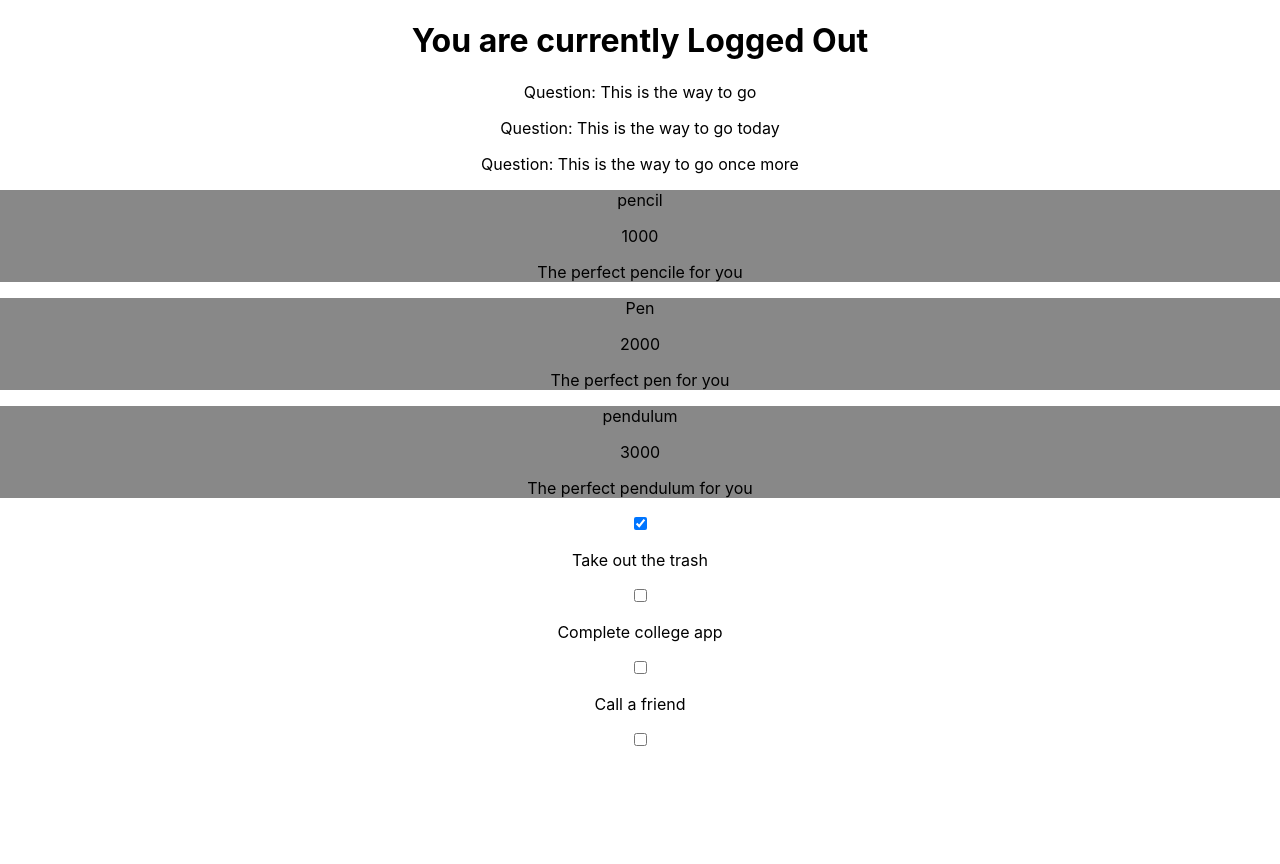
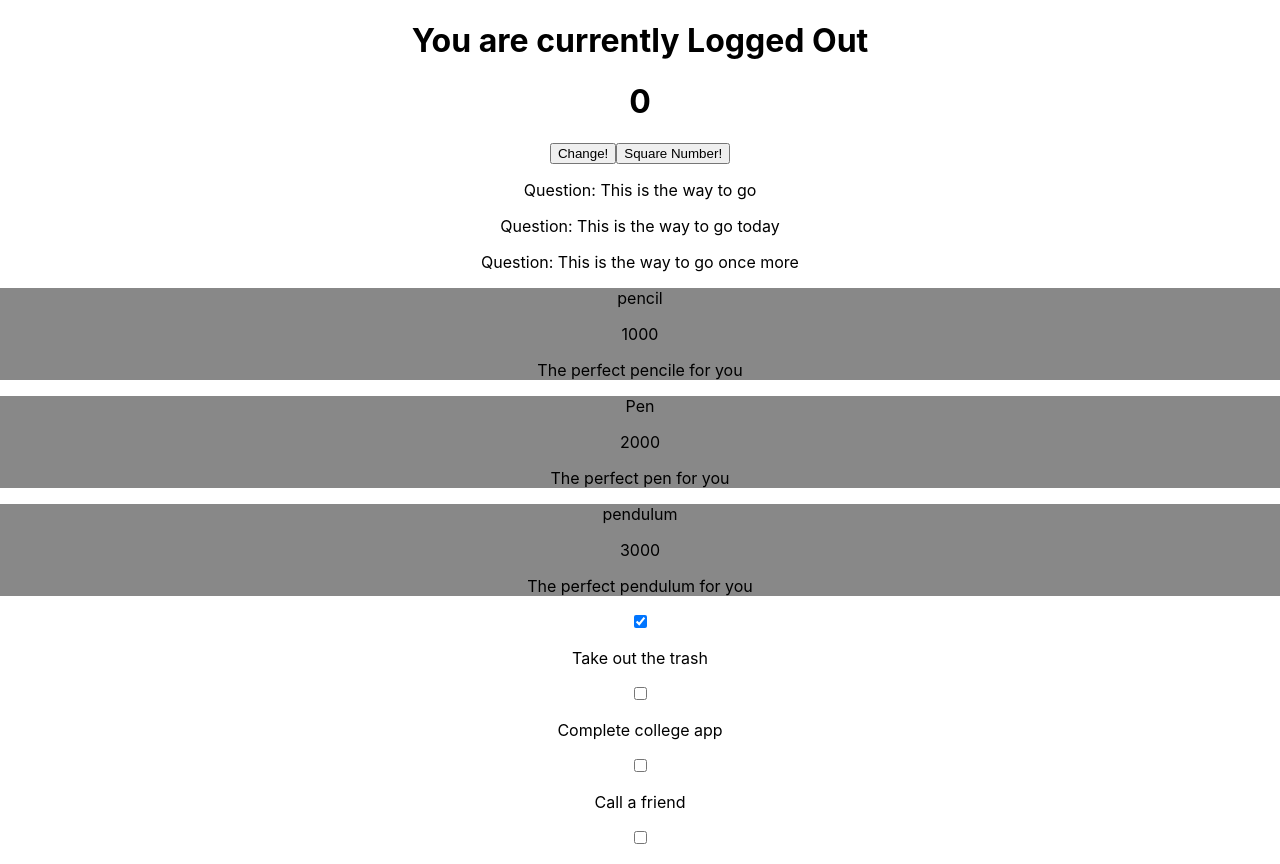
Before and after one commit to elvis-onobo/react-learning, a React (Create React App) app: page / in a window 1280 px wide. Before the commit the page ends 800 px from the top, so only its background shows below. Built offline with nearby package versions, Linux system fonts and the light colour scheme.

Commit message:
used state, setState and events to create a counter

```diff
--- a/src/App.js
+++ b/src/App.js
@@ -7,6 +7,7 @@ import productsData from './data/productsData';
 import Product from './component/Product';
 import todosData from './data/todosData';
 import LoggedIn from './component/LoggedIn';
+import StateEvent from './component/StateEvents';
 
 class App extends Component {
 	constructor() {
@@ -28,6 +29,7 @@ class App extends Component {
 		return (
 			<div className="App" >
 				<LoggedIn isLoggedIn={true} />
+				<StateEvent />
 				{jokeComponents}
 				{productComponents}
 				{todosComponents}
--- a/src/component/Product.js
+++ b/src/component/Product.js
@@ -8,7 +8,7 @@ class Product extends React.Component {
 		}
 
 		return (
-			<div style={style}>
+			<div style={style} >
 				<p>{this.props.name}</p>
 				<p>{this.props.price}</p>
 				<p>{this.props.description}</p>
--- /dev/null
+++ b/src/component/StateEvents.js
@@ -0,0 +1,40 @@
+import React, { Component } from 'react'
+
+class StateEvent extends Component {
+	constructor() {
+		super()
+		this.state = {
+			count: 0
+		}
+		this.handleClick = this.handleClick.bind(this)
+		this.squareNumber = this.squareNumber.bind(this)
+	}
+
+	handleClick() {
+		this.setState(prevState => {
+			return {
+				count: prevState.count + 1
+			}
+		})
+	}
+
+	squareNumber() {
+		this.setState(prevState => {
+			return {
+				count: prevState.count * prevState.count
+			}
+		})
+	}
+
+	render() {
+		return (
+			<div>
+				<h1>{this.state.count}</h1>
+				<button onClick={this.handleClick}>Change!</button>
+				<button onClick={this.squareNumber}>Square Number!</button>
+			</div>
+		)
+	}
+}
+
+export default StateEvent
--- a/src/component/TodoItem.js
+++ b/src/component/TodoItem.js
@@ -4,7 +4,9 @@ class TodoItem extends React.Component {
 	render() {
 		return (
 			<div>
-				<input type="checkbox" checked={this.props.completed} />
+				<input type="checkbox"
+					checked={this.props.completed}
+					onChange={() => console.log('Clicked')} />
 				<p>{this.props.text}</p>
 			</div>
 		)
```
